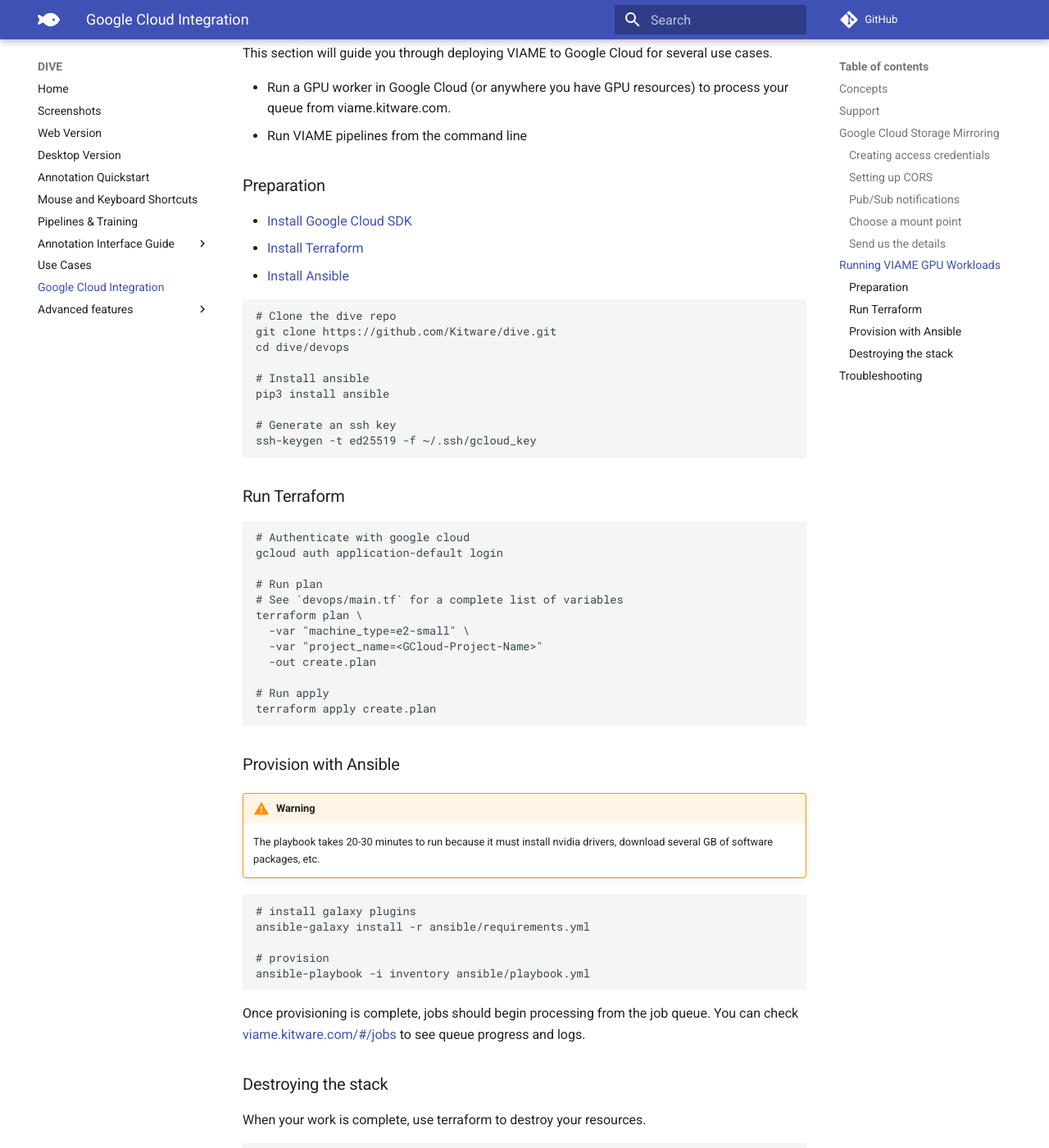
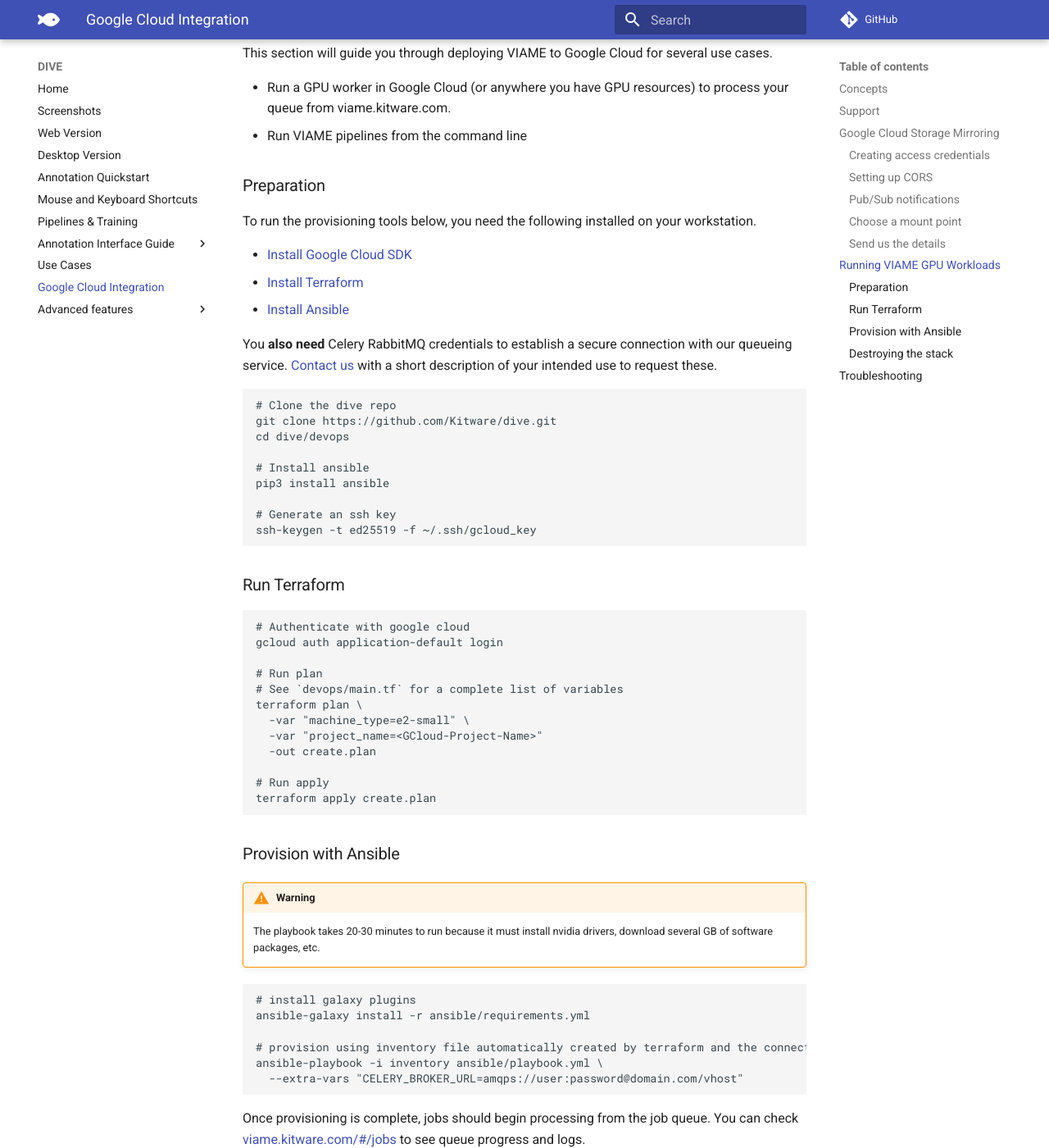
Before and after one commit to Kitware/dive, an MkDocs documentation site: the page built from docs/Google-Cloud.md, in a window 1280 px wide and 1400 px high, scrolled down 2870 px. Shown: the whole window at 82% size. Built offline with MkDocs 1.6.1 and Material for MkDocs 9.7.7, drawn with Linux system fonts in a browser that asks for light colours; comment, search, counter and statistics services are not loaded; some of the changed text lies outside the part shown.

Commit message:
Update docs

````diff
--- a/docs/Google-Cloud.md
+++ b/docs/Google-Cloud.md
@@ -18,7 +18,7 @@ There are several benefits to this configuration:
 
 ## Support
 
-**For questions or support, please reach out to `viame-web@kitware.com`**
+[Contact us](https://kitware.github.io/dive/#get-help) for support with any of these topics.
 
 ## Google Cloud Storage Mirroring
 
@@ -33,7 +33,7 @@ DIVE Web can mirror your data from google cloud storage buckets such that your t
 
 You'll also need to [configure CORS headers](https://cloud.google.com/storage/docs/configuring-cors) for any buckets where media will be served.
 
-Save the following snippet as `bucket-cors-config.json`.
+Save the following snippet as `bucket-cors-config.json` .
 
 ``` json
 [
@@ -67,13 +67,13 @@ Our server will process events from this subscription to keep your data current.
 
 Choose a folder as a mount-point inside DIVE Web.  This folder should ideally be dedicated to mapping from your GCS buckets.
 
-We recommend creating a `Google Cloud Storage` folder with subfolers named for each bucket in your user's workspace.  You can do this using the `New Folder` button in DIVE Web's File Browser.  You can get the folder ID from the browser's URL bar.
+We recommend creating a `Google Cloud Storage` folder with subfolders named for each bucket in your user's workspace.  You can do this using the `New Folder` button in DIVE Web's File Browser.  You can get the folder ID from the browser's URL bar.
 
 ### Send us the details
 
-Send an email with the following details from above to `viame-web@kitware.com`.
+Send an email with the following details from above to `viame-web@kitware.com` .
 
-```text
+``` text
 subject: Add a google cloud storage bucket mount
 
 Bucket name:
@@ -93,9 +93,13 @@ This section will guide you through deploying VIAME to Google Cloud for several
 
 ### Preparation
 
+To run the provisioning tools below, you need the following installed on your workstation.
+
 * [Install Google Cloud SDK](https://cloud.google.com/sdk/docs/install)
 * [Install Terraform](https://learn.hashicorp.com/tutorials/terraform/install-cli)
 * [Install Ansible](https://docs.ansible.com/ansible/latest/installation_guide/intro_installation.html)
+
+You **also need** Celery RabbitMQ credentials to establish a secure connection with our queueing service.  [Contact us](https://kitware.github.io/dive/#get-help) with a short description of your intended use to request these.
 
 ``` bash
 # Clone the dive repo
@@ -129,14 +133,16 @@ terraform apply create.plan
 ### Provision with Ansible
 
 !!! warning
+
     The playbook takes 20-30 minutes to run because it must install nvidia drivers, download several GB of software packages, etc.
 
 ``` bash
 # install galaxy plugins
 ansible-galaxy install -r ansible/requirements.yml
 
-# provision
-ansible-playbook -i inventory ansible/playbook.yml
+# provision using inventory file automatically created by terraform and the connection string you got from us
+ansible-playbook -i inventory ansible/playbook.yml \
+  --extra-vars "CELERY_BROKER_URL=amqps://user:password@domain.com/vhost"
 ```
 
 Once provisioning is complete, jobs should begin processing from the job queue.  You can check [viame.kitware.com/#/jobs](https://viame.kitware.com/#/jobs) to see queue progress and logs.
````
Also changed, not shown: docker/README.md (+1 -1 lines), docs/Dive-Desktop.md (+2 -2 lines), 1 other file.
